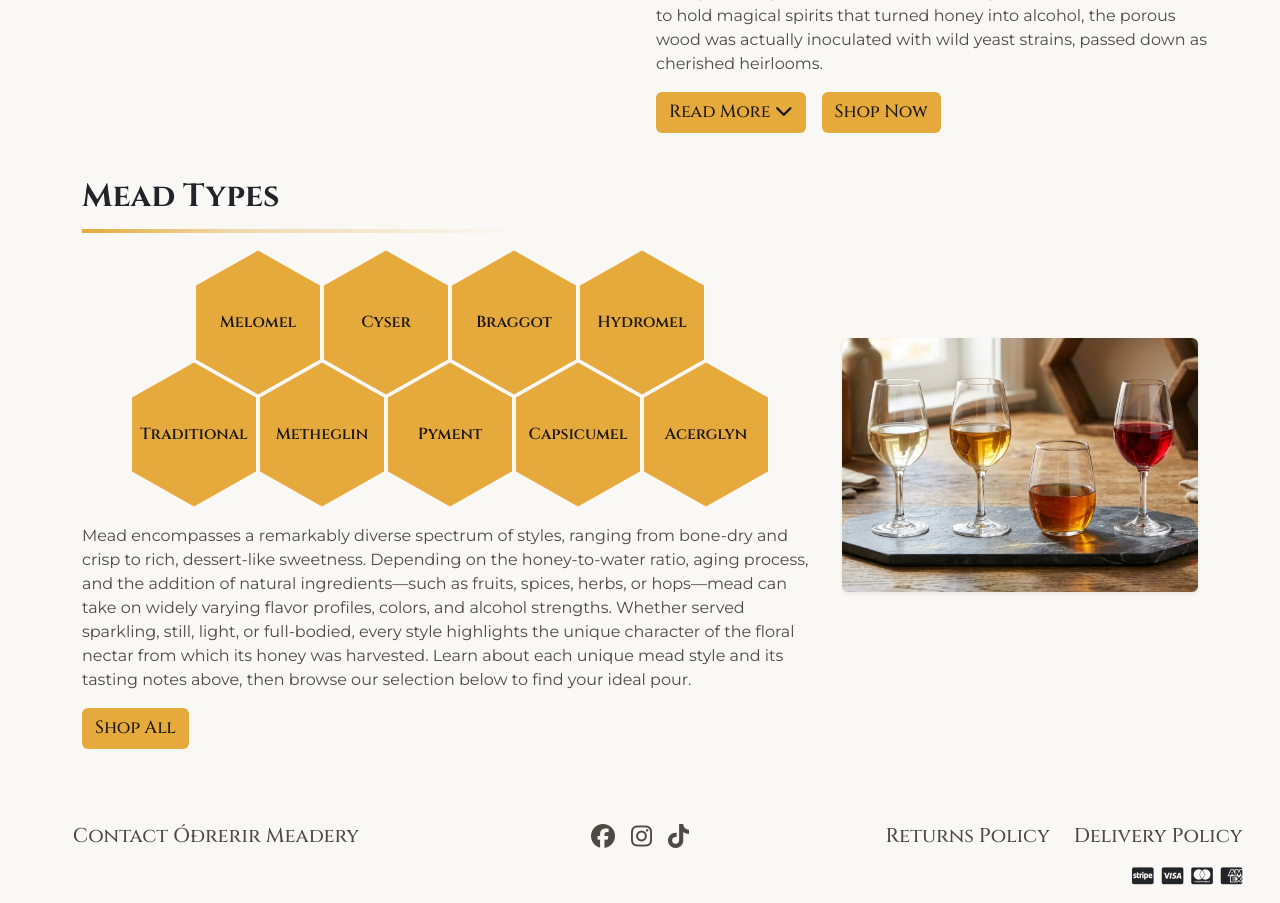
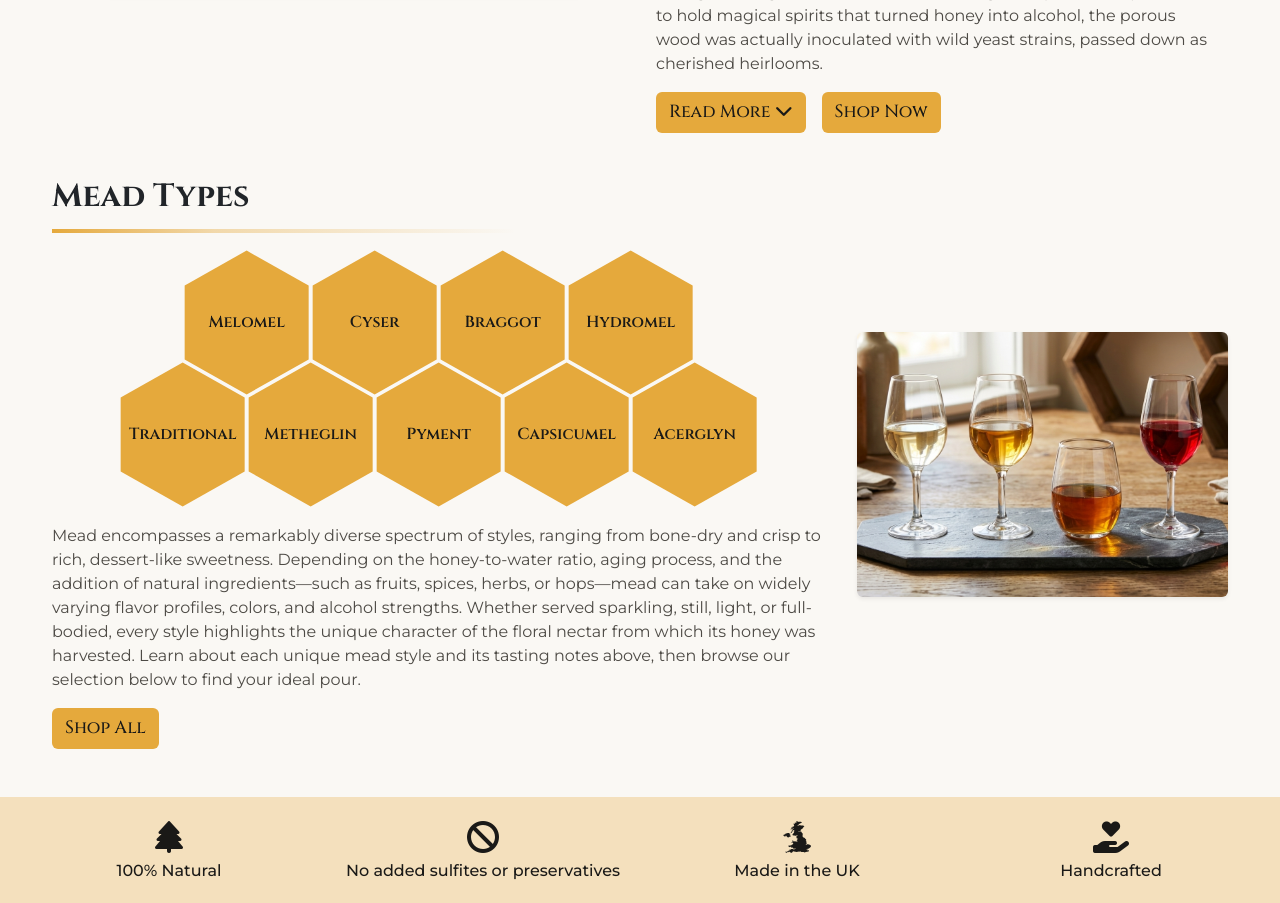
Before and after one commit to edchalk96/odrerir-meadery, a Django app: page / in a window 1280 px wide. Shown: the part 1242-2145 px from the top of the page. Run offline with Django 5.2, Linux system fonts and the light colour scheme; some libraries are stand-ins or nearby versions.

Commit message:
Added icons banner and relevant css to home page

```diff
--- a/home/templates/home/index.html
+++ b/home/templates/home/index.html
@@ -79,16 +79,16 @@
     </div>
 
     <!-- Mead Types-->
-    <div class="container my-5 mead-type-container">
+    <div class="container-fluid my-5 px-md-5 px-1 mead-type-container overflow-hidden">
         <div class="row align-items-center">
 
             <!-- Image Column -->
-            <div class="col-12 col-lg-4 order-1 order-lg-2 mb-4 mb-lg-0 d-flex align-items-center justify-content-center">
+            <div class="col-12 col-lg-4 order-1 order-lg-2 mb-4 mb-lg-0 d-flex align-items-center justify-content-center px-3">
                 <img src="{% static 'images/mead-types-image.png' %}" alt="Mead selection" class="img-fluid rounded shadow-sm">
             </div>
 
             <!-- Hex Grid Column -->
-            <div class="col-12 col-lg-8 order-2 order-lg-1">
+            <div class="col-12 col-lg-8 order-2 order-lg-1 px-3">
                 <h2 class="">Mead Types</h2>
                 <hr>
 
@@ -135,5 +135,28 @@
             </div>
         </div>
     </div>
+
+    <!-- Company SP Icons Banner -->
+    <div class="container-fluid icons-banner py-4 overflow-hidden">
+        <div class="row flex-nowrap align-items-center text-center gx-2 gx-md-4">
+            <div class="col-3 d-flex flex-column align-items-center justify-content-center icon-box">
+                <i class="fa-solid fa-tree banner-icon"></i>
+                <span class="banner-text">100% Natural</span>
+            </div>
+            <div class="col-3 d-flex flex-column align-items-center justify-content-center icon-box">
+                <i class="fa-solid fa-ban banner-icon"></i>
+                <span class="banner-text">No added sulfites or preservatives</span>
+            </div>
+            <div class="col-3 d-flex flex-column align-items-center justify-content-center icon-box">
+                <img src="{% static 'images/uk-icon.svg' %}" alt="UK Flag" class="banner-icon banner-svg">
+                <span class="banner-text">Made in the UK</span>
+            </div>
+            <div class="col-3 d-flex flex-column align-items-center justify-content-center icon-box">
+                <i class="fa-solid fa-hand-holding-heart banner-icon"></i>
+                <span class="banner-text">Handcrafted</span>
+            </div>
+        </div>
+    </div>
+
 <!-- Home content ends here -->
 {% endblock content %}
--- a/static/css/base.css
+++ b/static/css/base.css
@@ -742,7 +742,7 @@ footer a:hover {
 }
 
 .hex-item:hover,
-.hex-item .active {
+.hex-item.active {
     background: #1A1917;
     color: #E5A93C;
 }
@@ -786,3 +786,53 @@ footer a:hover {
         font-size: 0.5rem;
     }
 }
+
+/* Icons Banner */
+
+.icons-banner {
+    background-color: rgba(229, 169, 60, 0.3);
+    color: #1A1917;
+}
+
+.banner-icon {
+    font-size: 2rem;
+    color: #1A1917;
+    margin-bottom: 0.5rem;
+}
+
+.banner-svg {
+    width: 2rem;
+    height: 2rem;
+    object-fit: contain;
+}
+
+.banner-text {
+    font-size: 1rem;
+    font-weight: 500;
+    text-align: center;
+    line-height: 1.2;
+}
+
+.icons-banner {
+    overflow-x: hidden;
+}
+
+.icons-banner .row {
+    margin-left: 0;
+    margin-right: 0;
+}
+
+@media (max-width: 575.98px) {
+    .banner-svg {
+        width: 1.2rem;
+        height: 1.2rem;
+    }
+
+    .banner-icon {
+        font-size: 1.2rem;
+    }
+
+    .banner-text {
+        font-size: 0.75rem;
+    }
+}
```
Also changed, not shown: static/images/uk-icon.svg (added).
